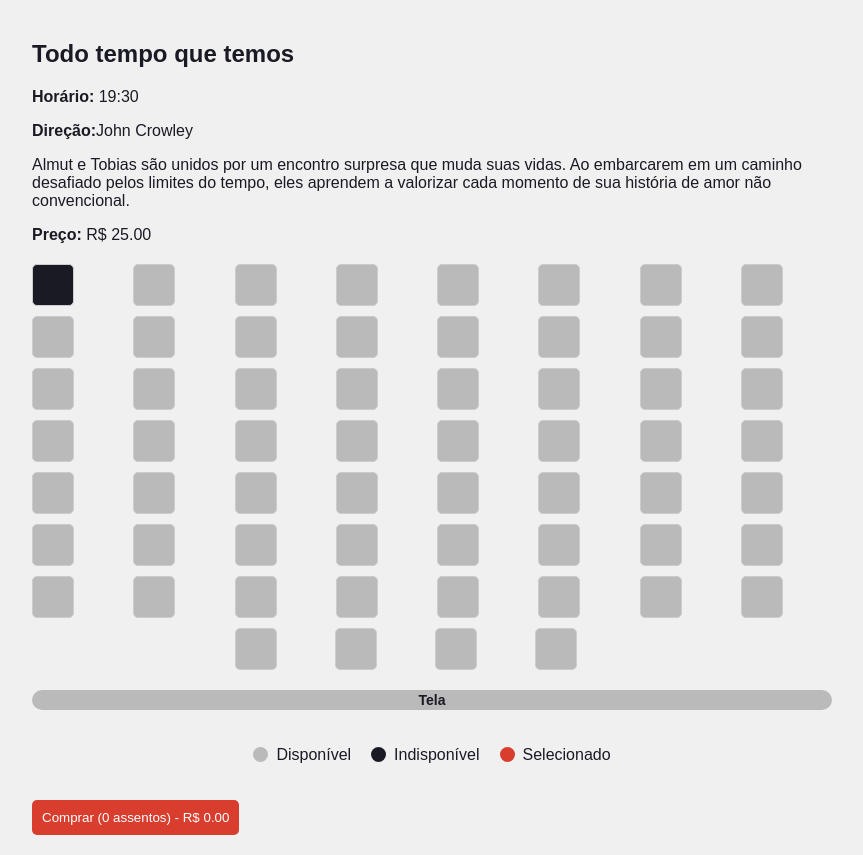
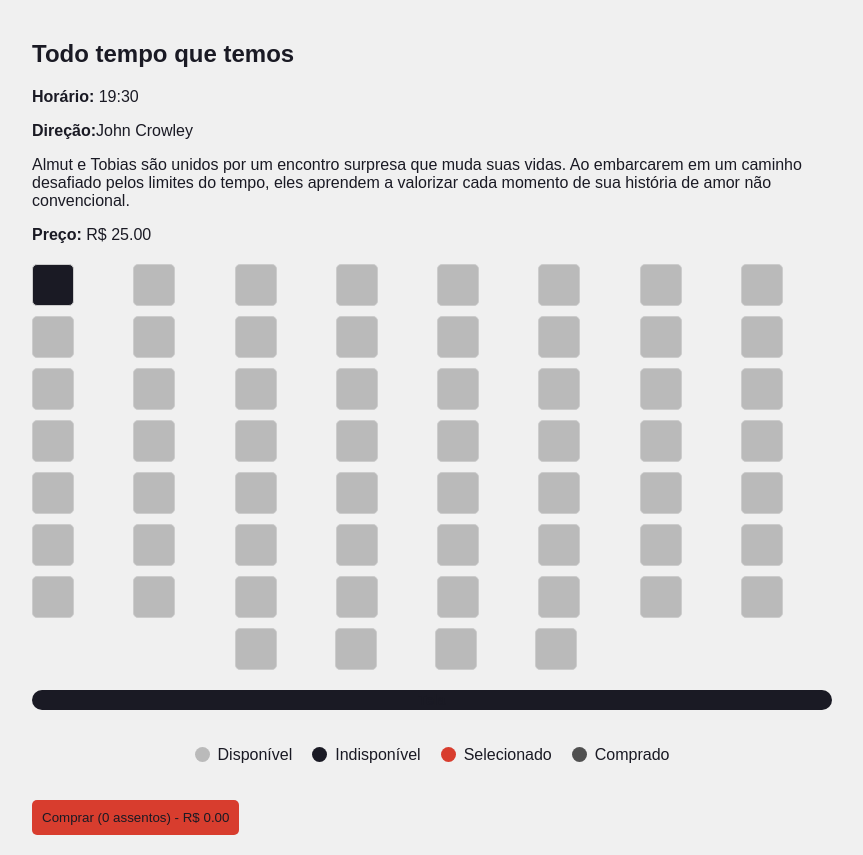
Before and after one commit to Balbachan/POC06, a Next.js app: page / in a window 1280 px wide. Shown: the whole page, without its empty margins (208-1071 px from the left). Built offline with nearby package versions, Linux system fonts and the light colour scheme.

Commit message:
Adicionar cadeiras que ficam selecionadas

```diff
--- a/src/app/components/seat.jsx
+++ b/src/app/components/seat.jsx
@@ -1,14 +1,13 @@
 import styles from "./seat.module.css";
 
-export default function Seat({ numero, disponivel, onClick, selected }) {
+export default function Seat({ numero, disponivel, onClick, selected, purchased }) {
   return (
     <div
       className={`${styles.seat} ${
         disponivel ? styles.available : styles.unavailable
-      } ${selected ? styles.selected : ""}`} // Adiciona a classe "selected" se estiver selecionado
-      onClick={() => disponivel && onClick(numero)}
+      } ${selected ? styles.selected : ""} ${purchased ? styles.purchased : ""}`}
+      onClick={() => disponivel && !purchased && onClick(numero)}
     >
-
     </div>
   );
 }
--- a/src/app/components/seat.module.css
+++ b/src/app/components/seat.module.css
@@ -20,7 +20,13 @@
   background-color: var(--unavailable);
   cursor: not-allowed; /*Cursor desativado*/
 }
+
 .selected {
   border: 2px solid var(--primary-color);
   background-color: var(--primary-color);
 }
+
+.purchased {
+  background-color: var(--unavailable);
+  cursor: not-allowed;
+}
--- a/src/app/globals.css
+++ b/src/app/globals.css
@@ -8,21 +8,23 @@
   --unavailable: #1A1A24;
 }
 
-[data-theme="dark"] {
+@media (prefers-color-scheme: dark) {
+  :root {
     --background-color: #1A1A24;
     --foreground-color: #F0F0F0;
-  --primary-color: #CDA43E;
+    --primary-color: #D83D2E;
     --secondary-color: #BABABA;
     --button-text: #F0F0F0;
     --available: #F0F0F0;
     --unavailable: #505050;
   }
+}
 
 body {
-  background-color: var(--background-color); /* Cor de fundo dinâmica */
-  color: var(--foreground-color);                 /* Cor do texto dinâmica */
+  background-color: var(--background-color);
+  color: var(--foreground-color);
   margin: 0;
   padding: 0;
   font-family: Arial, sans-serif;
-  transition: background-color 0.3s ease, color 0.3s ease; /* Transição suave */
+  transition: background-color 0.3s ease, color 0.3s ease;
 }
--- a/src/app/page.jsx
+++ b/src/app/page.jsx
@@ -1,7 +1,7 @@
 "use client";
 import './globals.css';
 import styles from "./page.module.css";
-import { useState } from "react";
+import { useState, useEffect } from "react";
 import data from "./data/dados.json";
 import Seat from "./components/seat";
 
@@ -19,9 +19,23 @@ export function MovieInfo({ titulo, sinopse, direcao, horario, preco }) {
 
 export default function Home() {
   const [selectedSeats, setSelectedSeats] = useState([]);
-  const ticketPrice = 25; // Definindo o preço fixo do ingresso
+  const [purchasedSeats, setPurchasedSeats] = useState([]);  // Estado para assentos comprados
+  const ticketPrice = 25; // Preço fixo do ingresso
+
+  // Carrega os assentos do localStorage ou usa os dados iniciais
+  useEffect(() => {
+    const savedSeats = JSON.parse(localStorage.getItem("selectedSeats")) || [];
+    setSelectedSeats(savedSeats);
+  }, []);
+
+  // Salva os assentos no localStorage sempre que o estado mudar
+  useEffect(() => {
+    localStorage.setItem("selectedSeats", JSON.stringify(selectedSeats));
+  }, [selectedSeats]);
 
   const OrganizarSelectSeat = (numero) => {
+    if (purchasedSeats.includes(numero)) return; // Não permite selecionar assentos comprados
+
     setSelectedSeats((prev) =>
       prev.includes(numero)
         ? prev.filter((n) => n !== numero)
@@ -29,7 +43,13 @@ export default function Home() {
     );
   };
 
-  const total = selectedSeats.length * ticketPrice; // Calculando o total com base nos assentos selecionados
+  const total = selectedSeats.length * ticketPrice; // Total dos assentos selecionados
+
+  const handleBuyClick = () => {
+    setPurchasedSeats((prev) => [...prev, ...selectedSeats]); // Marca os assentos como comprados
+    setSelectedSeats([]); // Limpa os assentos selecionados após a compra
+    alert(`Você comprou ${selectedSeats.length} assentos por R$ ${total.toFixed(2)}`);
+  };
 
   return (
     <main className={styles.container}>
@@ -38,12 +58,13 @@ export default function Home() {
       </div>
 
       <div className={styles.seatingChart}>
-        {data.assentos.slice(0,56).map((seat) => (
+        {data.assentos.slice(0, 56).map((seat) => (
           <Seat
             key={seat.numero}
             {...seat}
             onClick={OrganizarSelectSeat}
             selected={selectedSeats.includes(seat.numero)} // Passa a informação se o assento está selecionado
+            purchased={purchasedSeats.includes(seat.numero)} // Verifica se o assento foi comprado
           />
         ))}
       </div>
@@ -55,6 +76,7 @@ export default function Home() {
             {...seat}
             onClick={OrganizarSelectSeat}
             selected={selectedSeats.includes(seat.numero)}
+            purchased={purchasedSeats.includes(seat.numero)}
           />
         ))}
       </div>
@@ -83,10 +105,16 @@ export default function Home() {
           ></div>
           <p>Selecionado</p>
         </div>
+        <div className={styles.legendaItem}>
+          <div
+            className={`${styles.legendaCirculo}`}
+            style={{ backgroundColor: "var(--secondary-color)" }} // Cor para comprado (cinza)
+          ></div>
+          <p>Comprado</p>
+        </div>
       </div>
 
-      {/* Botão com o valor atualizado */}
-      <button className={styles.buyButton}>
+      <button className={styles.buyButton} onClick={handleBuyClick}>
         Comprar ({selectedSeats.length} assentos) - R$ {total.toFixed(2)}
       </button>
     </main>
--- a/src/app/page.module.css
+++ b/src/app/page.module.css
@@ -19,11 +19,12 @@
   margin-top: 20px;
   padding: 10px;
   background-color: var(--primary-color);
-  color: white;
+  color: var(--foreground-color);
   border: none;
   border-radius: 5px;
   cursor: pointer;
 }
+
 .extraRow {
   grid-template-columns: repeat(4, 1fr);
   margin-top: 10px;
@@ -31,14 +32,12 @@
   justify-content: space-around;
   max-width: 400px;
   margin-left: 174px;
-
-
 }
 
 .tela {
   width: 100%;
   height: 20px;
-  background-color: var(--available);
+  background-color: var(--foreground-color);
   border-radius: 10px;
   margin: 20px auto;
   text-align: center;
@@ -46,6 +45,8 @@
   font-size: 14px;
   font-weight: bold;
 }
+
+
 
 .legenda {
   display: flex;
```
Lines whose indentation alone changed are shown as unchanged.
